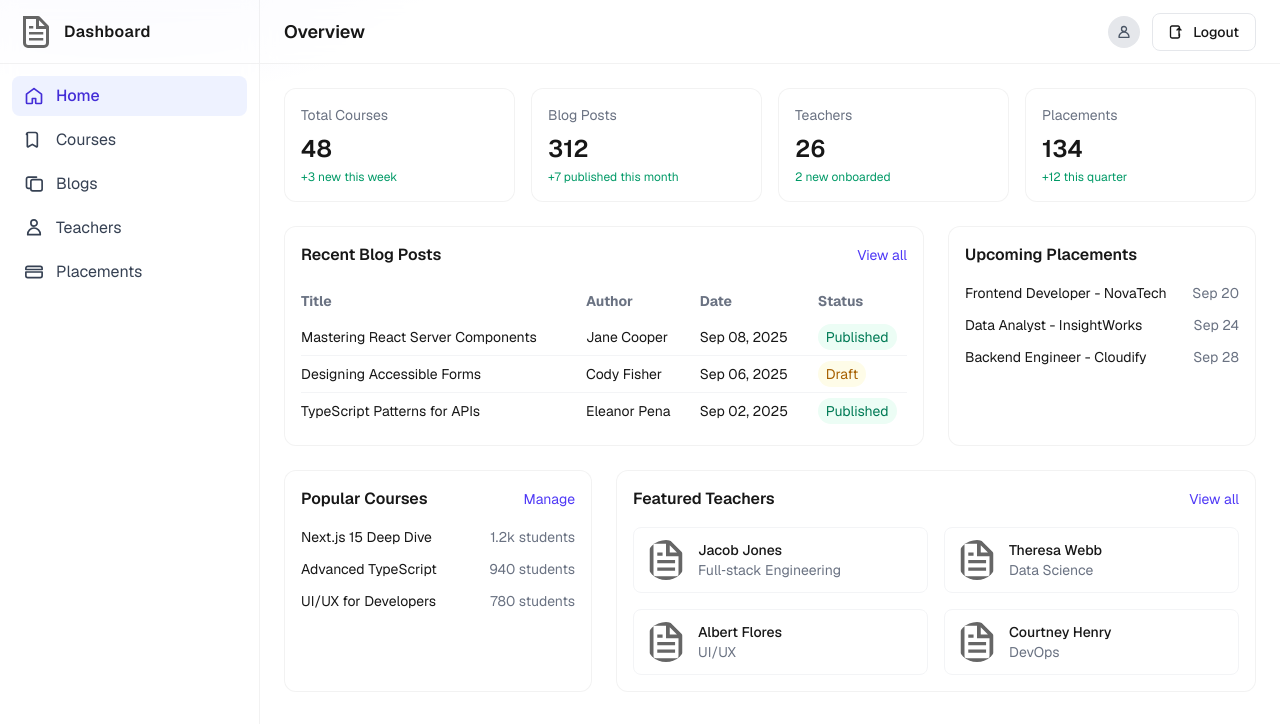
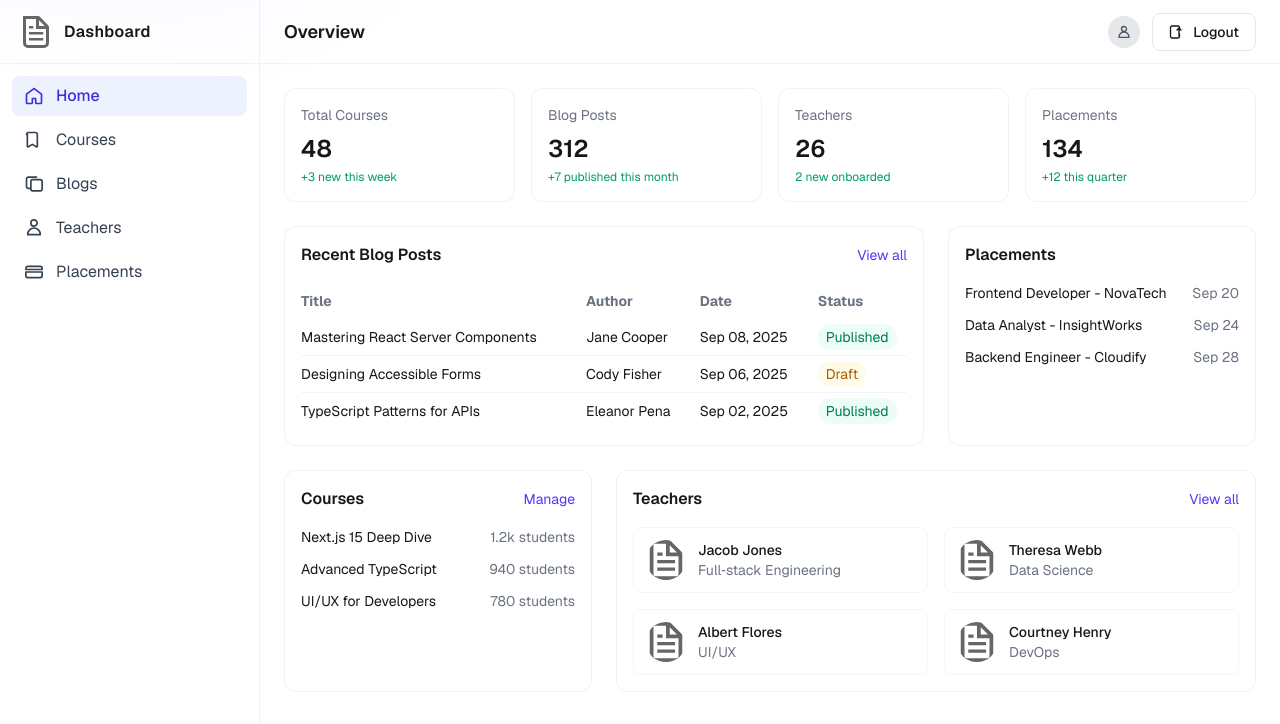
Before and after one commit to edwinwebsite123-ctrl/edwin-admin-frontend, a Next.js app: page / in a window 1280 px wide. Shown: the top 724 px of the page. Built offline with nearby package versions, Linux system fonts and the light colour scheme.

Commit message:
home updated

```diff
--- a/app/(dashboard)/page.tsx
+++ b/app/(dashboard)/page.tsx
@@ -64,7 +64,7 @@ export default function HomeDashboardPage() {
           </div>
         </div>
         <div className="rounded-xl border border-black/5 bg-white/70 backdrop-blur supports-[backdrop-filter]:bg-white/60 p-4">
-          <h2 className="font-semibold mb-4">Upcoming Placements</h2>
+          <h2 className="font-semibold mb-4">Placements</h2>
           <ul className="space-y-3 text-sm">
             <li className="flex items-center justify-between">
               <span>Frontend Developer - NovaTech</span>
@@ -85,7 +85,7 @@ export default function HomeDashboardPage() {
       <section className="grid grid-cols-1 xl:grid-cols-3 gap-6">
         <div className="rounded-xl border border-black/5 bg-white/70 backdrop-blur supports-[backdrop-filter]:bg-white/60 p-4">
           <div className="flex items-center justify-between mb-4">
-            <h2 className="font-semibold">Popular Courses</h2>
+            <h2 className="font-semibold">Courses</h2>
             <button className="text-sm text-indigo-600 hover:text-indigo-700">Manage</button>
           </div>
           <ul className="space-y-3 text-sm">
@@ -105,7 +105,7 @@ export default function HomeDashboardPage() {
         </div>
         <div className="xl:col-span-2 rounded-xl border border-black/5 bg-white/70 backdrop-blur supports-[backdrop-filter]:bg-white/60 p-4">
           <div className="flex items-center justify-between mb-4">
-            <h2 className="font-semibold">Featured Teachers</h2>
+            <h2 className="font-semibold">Teachers</h2>
             <button className="text-sm text-indigo-600 hover:text-indigo-700">View all</button>
           </div>
           <div className="grid grid-cols-1 md:grid-cols-2 gap-4 text-sm">
```
